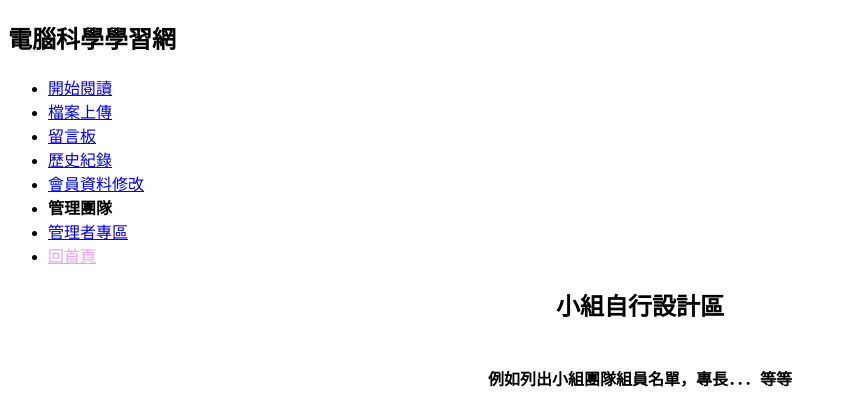
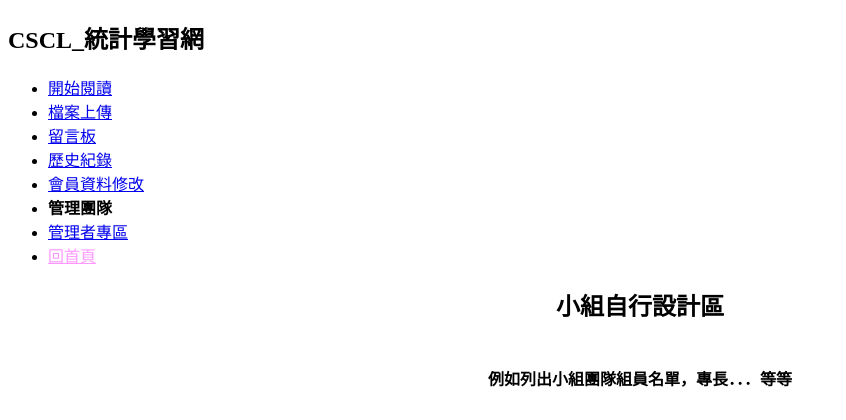
Before and after one commit to cscl/cscl, a PHP site: page /group.php in a window 1280 px wide. Shown: the top 420 px of the page, without its empty margins (0-846 px from the left). Run offline with PHP 8.4, Linux system fonts and the light colour scheme.

Commit message:
Update group.php
修改 title

```diff
--- a/example/group.php
+++ b/example/group.php
@@ -2,13 +2,13 @@
 <html xmlns="http://www.w3.org/1999/xhtml">
 <head>
 <meta http-equiv="Content-Type" content="text/html; charset=utf-8" />
-<title>國立臺北教育大學_學習網</title>
+<title>CSCL_統計學習網</title>
 </head>
 
 <body>
 
 
-	<h2>電腦科學學習網</h2>
+	<h2>CSCL_統計學習網</h2>
 
 <div id="MAIN_NAV" >
 
```
